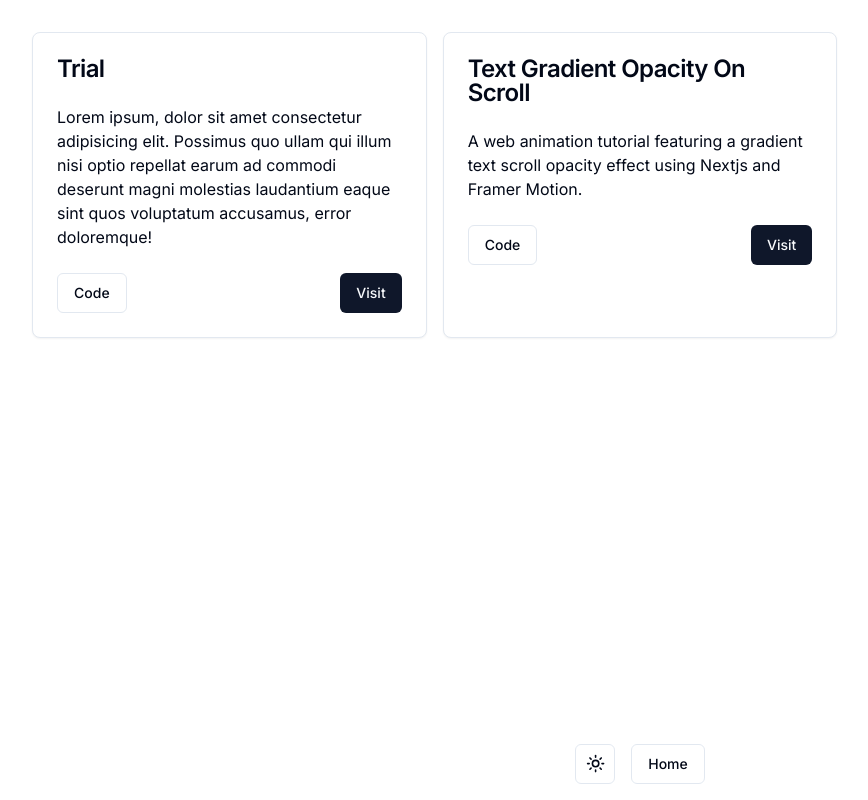
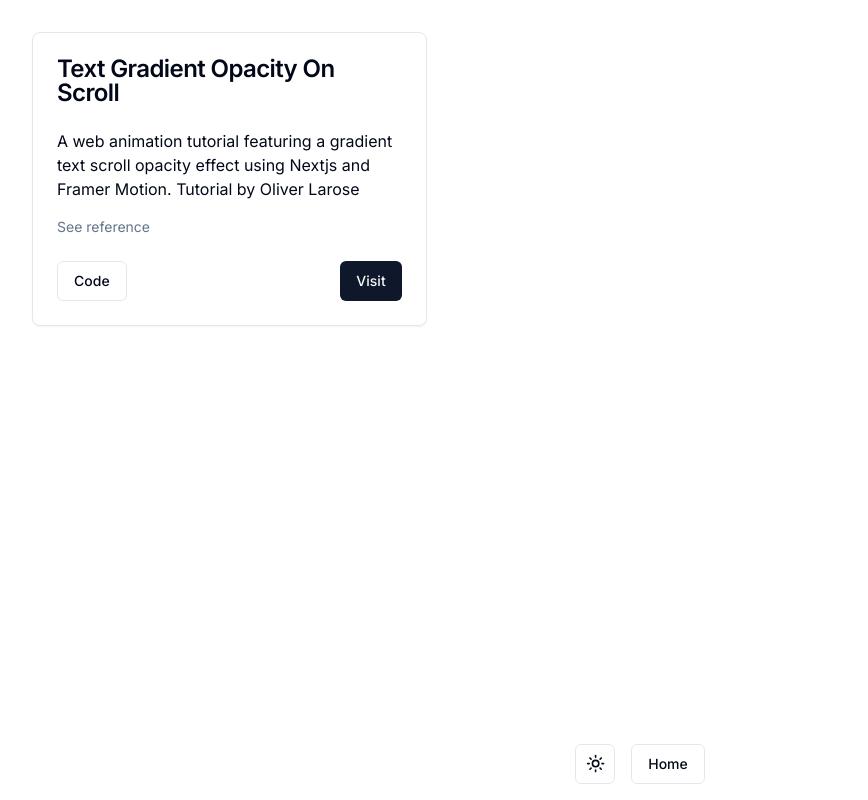
Before and after one commit to davidevignozzi/animation-mastery, a Next.js app: page / in a window 1280 px wide. Shown: the whole page, without its empty margins (0-868 px from the left). Built offline with nearby package versions, Linux system fonts and the light colour scheme.

Commit message:
:bug: Reference + navigation menu

```diff
--- a/app/page.tsx
+++ b/app/page.tsx
@@ -15,6 +15,7 @@ export default function Home() {
             description={prj.description}
             codeLink={prj.codeLink}
             link={prj.link}
+            reference={prj.reference}
           />
         ))}
       </main>
--- a/app/projects/trial/page.tsx
+++ /dev/null
@@ -1,8 +0,0 @@
-const Animation1 = () => {
-  return (
-    <main>
-      <h1>Animation1</h1>
-    </main>
-  );
-};
-export default Animation1;
--- a/components/NavigationMenu.tsx
+++ b/components/NavigationMenu.tsx
@@ -34,7 +34,7 @@ const NavigationMenu = () => {
         return 'home';
 
       default:
-        return pathname.slice(10); // remove '/projects/'
+        return pathname.slice(10).split('-').join(' '); // remove '/projects/, replace - with ' '
     }
   };
 
--- a/components/ProjectCard.tsx
+++ b/components/ProjectCard.tsx
@@ -13,24 +13,40 @@ interface propsInterface {
   codeLink: string;
   link: string;
   description: string;
+  reference?: string;
 }
 
 const ProjectCard = (props: propsInterface) => {
-  const { name, codeLink, link, description } = props;
+  const { name, codeLink, link, description, reference } = props;
 
   return (
     <Card className="w-full">
       <CardHeader>
         <CardTitle className="capitalize">{name}</CardTitle>
       </CardHeader>
-      <CardContent>{description}</CardContent>
+      <CardContent>
+        <div className="flex flex-col gap-4">
+          {description}
+          {/* Reference */}
+          <a
+            target="_blank"
+            href={reference}
+            className="text-sm text-slate-500 dark:text-slate-500"
+          >
+            See reference
+          </a>
+        </div>
+      </CardContent>
       <CardFooter className="flex justify-between">
-        <Link
+        {/* Link to repo */}
+        <a
+          target="_blank"
           href={codeLink}
           className={buttonVariants({ variant: 'outline' })}
         >
           Code
-        </Link>
+        </a>
+
         <Link
           href={link}
           className={buttonVariants({ variant: 'default' })}
--- a/lib/projectsArray.ts
+++ b/lib/projectsArray.ts
@@ -3,25 +3,19 @@ interface Project {
   description: string;
   codeLink: string;
   link: string;
+  reference?: string;
 }
-
-const project1: Project = {
-  name: 'trial',
-  description:
-    'Lorem ipsum, dolor sit amet consectetur adipisicing elit. Possimus quo ullam qui illum nisi optio repellat earum ad commodi deserunt magni molestias laudantium eaque sint quos voluptatum accusamus, error doloremque!',
-  codeLink: '/',
-  link: '/projects/trial'
-};
 
 const TextGradientOpacityOnScrollProject: Project = {
   name: 'Text Gradient Opacity on Scroll',
   description:
-    'A web animation tutorial featuring a gradient text scroll opacity effect using Nextjs and Framer Motion.',
-  codeLink: '/',
+    'A web animation tutorial featuring a gradient text scroll opacity effect using Nextjs and Framer Motion. Tutorial by Oliver Larose',
+  codeLink:
+    'https://github.com/davidevignozzi/animation-mastery/tree/01_text_gradient_opacity_on_scroll',
+  reference: 'https://www.youtube.com/watch?v=zqPy1bHUjrg',
   link: '/projects/text-gradient-opacity-on-scroll'
 };
 
 export const projectsArray: Project[] = [
-  project1,
   TextGradientOpacityOnScrollProject
 ];
```
